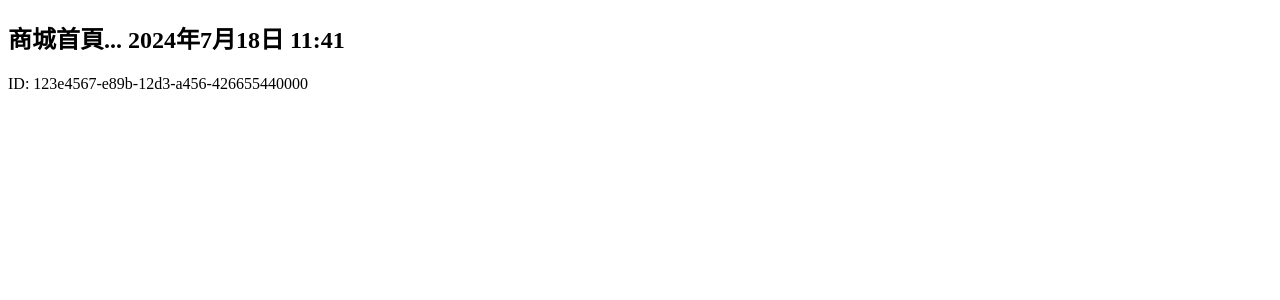
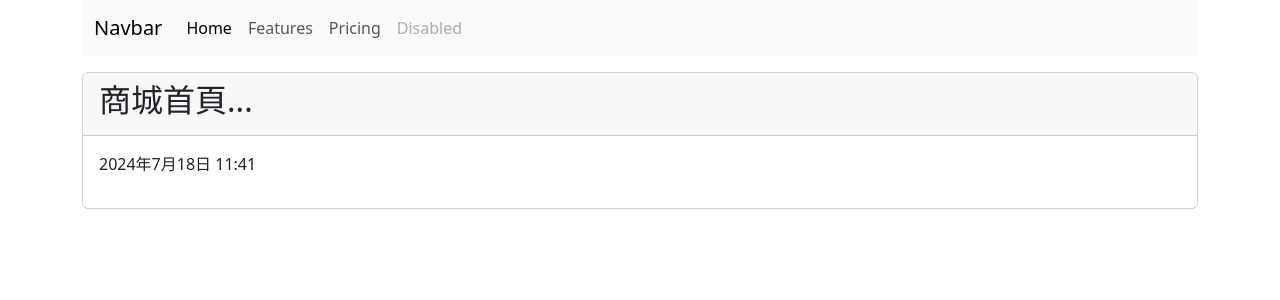
Before and after one commit to HsiaoHungWang/myproject, a Django app: page /store/ in a window 1280 px wide. Shown: the top 300 px of the page. Run offline with Django 5.2, Linux system fonts and the light colour scheme.

Commit message:
版型說明

```diff
--- a/myapp/templates/myapp/index.html
+++ b/myapp/templates/myapp/index.html
@@ -1,12 +1,11 @@
-<!DOCTYPE html>
-<html lang="zh-hant-TW">
-<head>
-    <meta charset="UTF-8">
-    <meta name="viewport" content="width=device-width, initial-scale=1.0">
-    <title>Document</title>
-</head>
-<body>
-    <h2>{{ store_title }} {{ now }}</h2>
-    <p>ID: {{ id }}</p>
-</body>
-</html>
+{% extends 'base.html' %}
+
+{% block content %}
+<p>
+{{ now }}
+</p>
+{% endblock %}
+
+{% block title %}
+<h2>{{ store_title }} </h2>
+{% endblock%}
--- a/myapp/views.py
+++ b/myapp/views.py
@@ -19,7 +19,8 @@ def details(reqeust, product_id=''):
 # http://127.0.0.1:8000/store/about/2000
 #  2000 會傳給 year 這個參數
 def about(request, year=datetime.now().year):
-    return HttpResponse(f'<h2>About { year }</h2>')
+    # return HttpResponse(f'<h2>About { year }</h2>')
+    return render(request, 'myapp/about.html',{'year': year})
 
 # publish => 2024/7/23
 def blog(request, publish=None):
--- /dev/null
+++ b/templates/base.html
@@ -0,0 +1,30 @@
+<!doctype html>
+<html lang="en">
+  <head>
+    <meta charset="utf-8">
+    <meta name="viewport" content="width=device-width, initial-scale=1">
+    <title>Bootstrap demo</title>
+    <link href="https://cdn.jsdelivr.net/npm/bootstrap@5.3.3/dist/css/bootstrap.min.css" rel="stylesheet" integrity="sha384-QWTKZyjpPEjISv5WaRU9OFeRpok6YctnYmDr5pNlyT2bRjXh0JMhjY6hW+ALEwIH" crossorigin="anonymous">
+  </head>
+  <body>
+    <div class="container">
+        <div class="pb-3">
+           {% include 'navbar.html' %}
+        </div>
+          <div class="card">
+            <div class="card-header">
+                {% block title %}
+                <p>My Title</p>
+                {% endblock %}
+            </div>
+            <div class="card-body">
+                {% block content %}
+                <p>這裡的內容會被換調</p>
+                {% endblock %}
+            </div>
+          </div>
+    </div>
+
+    <script src="https://cdn.jsdelivr.net/npm/bootstrap@5.3.3/dist/js/bootstrap.bundle.min.js" integrity="sha384-YvpcrYf0tY3lHB60NNkmXc5s9fDVZLESaAA55NDzOxhy9GkcIdslK1eN7N6jIeHz" crossorigin="anonymous"></script>
+  </body>
+</html>
--- /dev/null
+++ b/templates/navbar.html
@@ -0,0 +1,24 @@
+<nav class="navbar navbar-expand-lg bg-body-tertiary">
+    <div class="container-fluid">
+      <a class="navbar-brand" href="#">Navbar</a>
+      <button class="navbar-toggler" type="button" data-bs-toggle="collapse" data-bs-target="#navbarNav" aria-controls="navbarNav" aria-expanded="false" aria-label="Toggle navigation">
+        <span class="navbar-toggler-icon"></span>
+      </button>
+      <div class="collapse navbar-collapse" id="navbarNav">
+        <ul class="navbar-nav">
+          <li class="nav-item">
+            <a class="nav-link active" aria-current="page" href="#">Home</a>
+          </li>
+          <li class="nav-item">
+            <a class="nav-link" href="#">Features</a>
+          </li>
+          <li class="nav-item">
+            <a class="nav-link" href="#">Pricing</a>
+          </li>
+          <li class="nav-item">
+            <a class="nav-link disabled" aria-disabled="true">Disabled</a>
+          </li>
+        </ul>
+      </div>
+    </div>
+  </nav>
```
Also changed, not shown: myapp/templates/myapp/about.html (added, +7 -0 lines).
